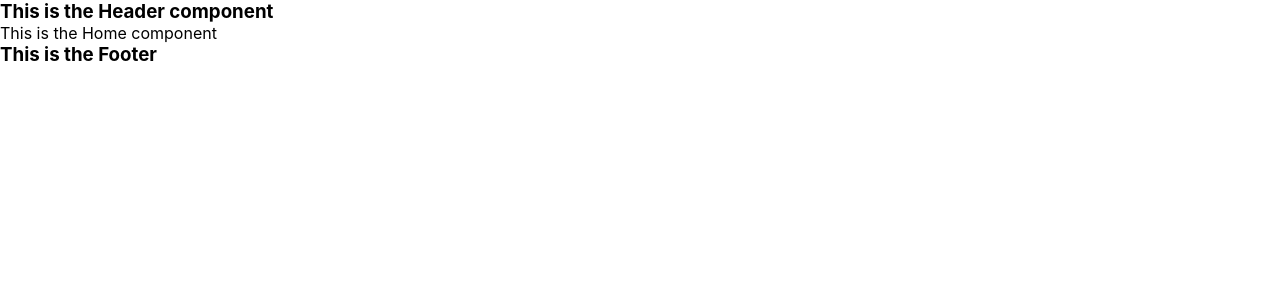
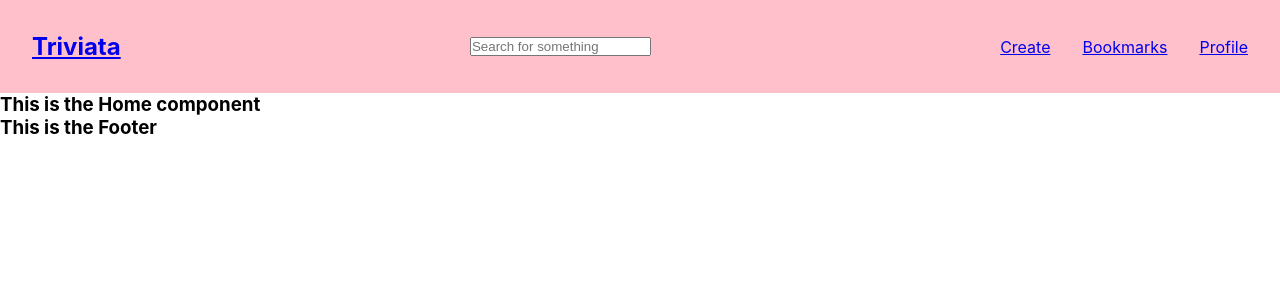
Before and after one commit to lastnameisgold/triviata_app_frontend, a React (Create React App) app in the folder triviata/: page / in a window 1280 px wide. Shown: the top 300 px of the page. Built offline with nearby package versions, Linux system fonts and the light colour scheme.

Commit message:
Added routes for the different pages.

```diff
--- a/triviata/src/App.css
+++ b/triviata/src/App.css
@@ -5,3 +5,22 @@
   box-sizing: border-box;
 }
 /* CSS Reset */
+
+/* Nav */
+.nav-container {
+  background-color: pink;
+  display: flex;
+  flex-direction: row;
+  justify-content: space-between;
+  align-items: center;
+  padding: 2rem 2rem;
+}
+
+.links-container {
+  display: flex;
+  flex-direction: row;
+  align-items: center;
+  gap: 2rem
+}
+
+/* Nav */
--- /dev/null
+++ b/triviata/src/components/Bookmarks.js
@@ -0,0 +1,5 @@
+export default function Bookmarks() {
+    return(
+        <h3>This is the Bookmarks component</h3>
+    )
+}
--- /dev/null
+++ b/triviata/src/components/Create.js
@@ -0,0 +1,5 @@
+export default function Create() {
+    return(
+        <h3>This is the create component</h3>
+    )
+}
--- a/triviata/src/components/Header.js
+++ b/triviata/src/components/Header.js
@@ -1,7 +1,9 @@
+import Nav from "./Nav"
+
 export default function Header () {
     return (
         <div className="header-container">
-            <h3>This is the Header component</h3>
+            <Nav />
         </div>
     )
 }
--- a/triviata/src/components/Home.js
+++ b/triviata/src/components/Home.js
@@ -1,7 +1,7 @@
 export default function Home() {
     return(
         <div>
-            This is the Home component
+            <h3>This is the Home component</h3>
         </div>
     )
 }
--- a/triviata/src/components/Main.js
+++ b/triviata/src/components/Main.js
@@ -1,6 +1,8 @@
 import { Routes, Route } from 'react-router-dom'
-
 import Home from "./Home"
+import Create from './Create'
+import Bookmarks from './Bookmarks'
+import Profile from './Profile'
 
 export default function Main() {
     return(
@@ -8,6 +10,11 @@ export default function Main() {
             <Routes>
                 <Route path="/" element={<Home />}/>
 
+                <Route path="/create" element={<Create />}/>
+
+                <Route path="/bookmarks" element={<Bookmarks />}/>
+
+                <Route path="/profile" element={<Profile />} />
             </Routes>
         </div>
     )
--- /dev/null
+++ b/triviata/src/components/Nav.js
@@ -0,0 +1,20 @@
+import { Link } from "react-router-dom"
+
+export default function Nav() {
+    return(
+        <div className="nav-container">
+            <Link to="/">
+                <h2>Triviata</h2>
+            </Link>
+
+            <input placeholder="Search for something"/>
+
+            <div className="links-container">
+                <Link to="/create">Create</Link>
+                <Link to="/bookmarks">Bookmarks</Link>
+                <Link to="/profile"> Profile</Link>
+
+            </div>
+        </div>
+    )
+}
--- /dev/null
+++ b/triviata/src/components/Profile.js
@@ -0,0 +1,5 @@
+export default function Profile() {
+    return(
+        <h3>This is the Profile component</h3>
+    )
+}
```
